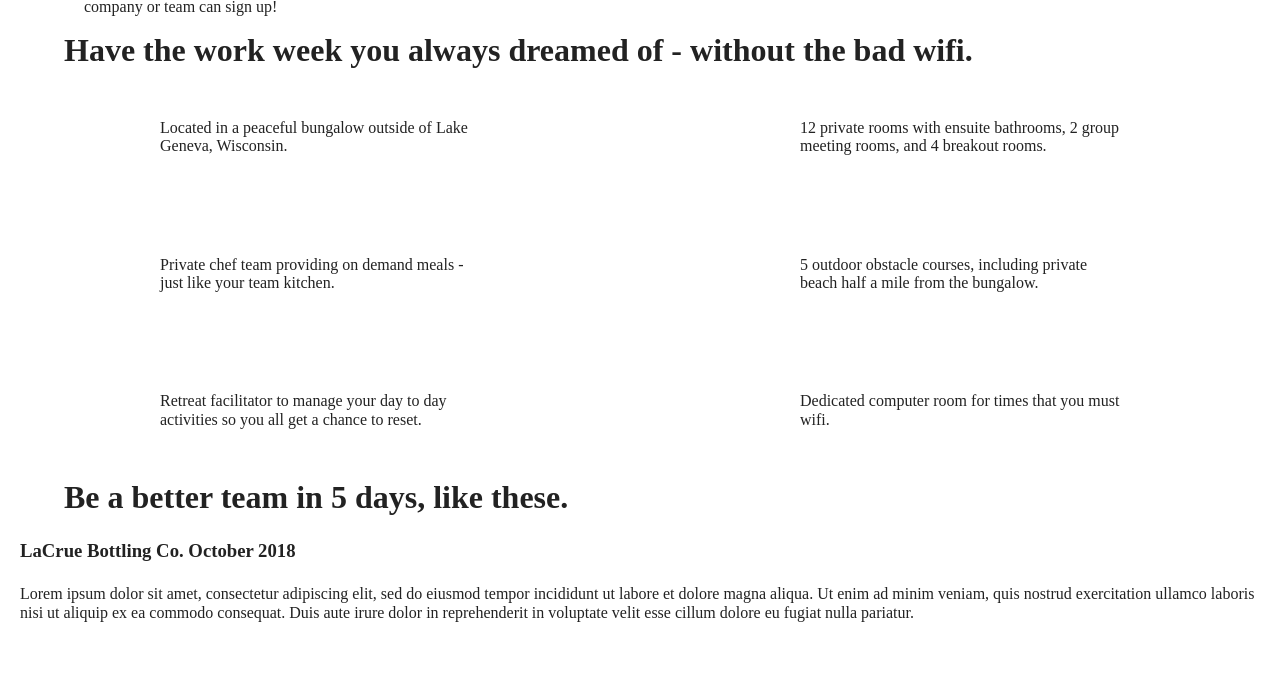
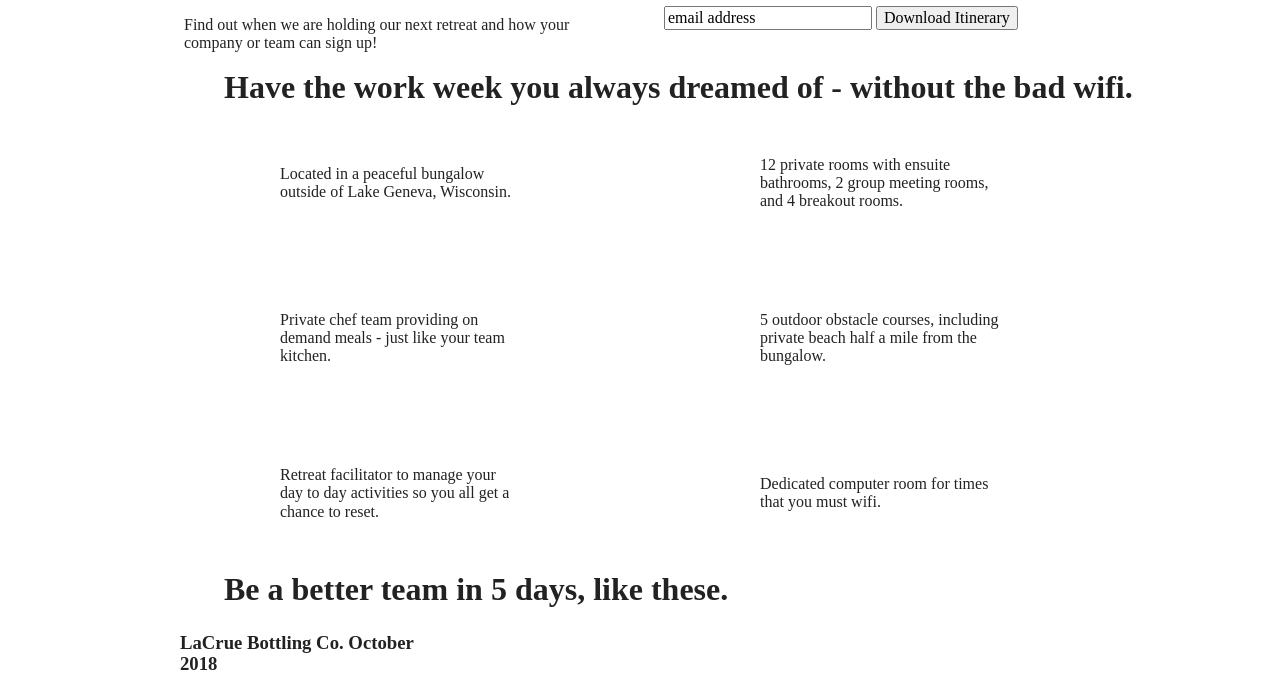
Before and after one commit to greenje262/unplugged-project, a website built with Parcel: page index.html in a window 1280 px wide. Shown: the part 223-919 px from the top of the page. Built offline with nearby package versions, Linux system fonts and the light colour scheme.

Commit message:
Added desktop styles

```diff
--- a/css/main.css
+++ b/css/main.css
@@ -448,6 +448,42 @@ aside {
 
 @media only screen and (min-width: 1200px) {
 
+  .content-wrapper {
+    max-width: 960px;
+  }
+
+  .hero-area h1 {
+    width: 50%;
+  }
+
+  aside .content-wrapper {
+    justify-content: space-around;
+  }
+
+  .form, .form-description {
+    width: 45%;
+  }
+
+  .features h1 {
+    width: 100%;
+  }
+
+  .features article {
+    flex-basis: 25%;
+  }
+
+  .reviews article div {
+    width: 50%;
+  }
+
+  .mission h1, .contact-section .content-wrapper h1 {
+    width: 100%;
+  }
+
+  .faq h1 {
+    width: 100%;
+  }
+
 }
 
 /* ==========================================================================
```
